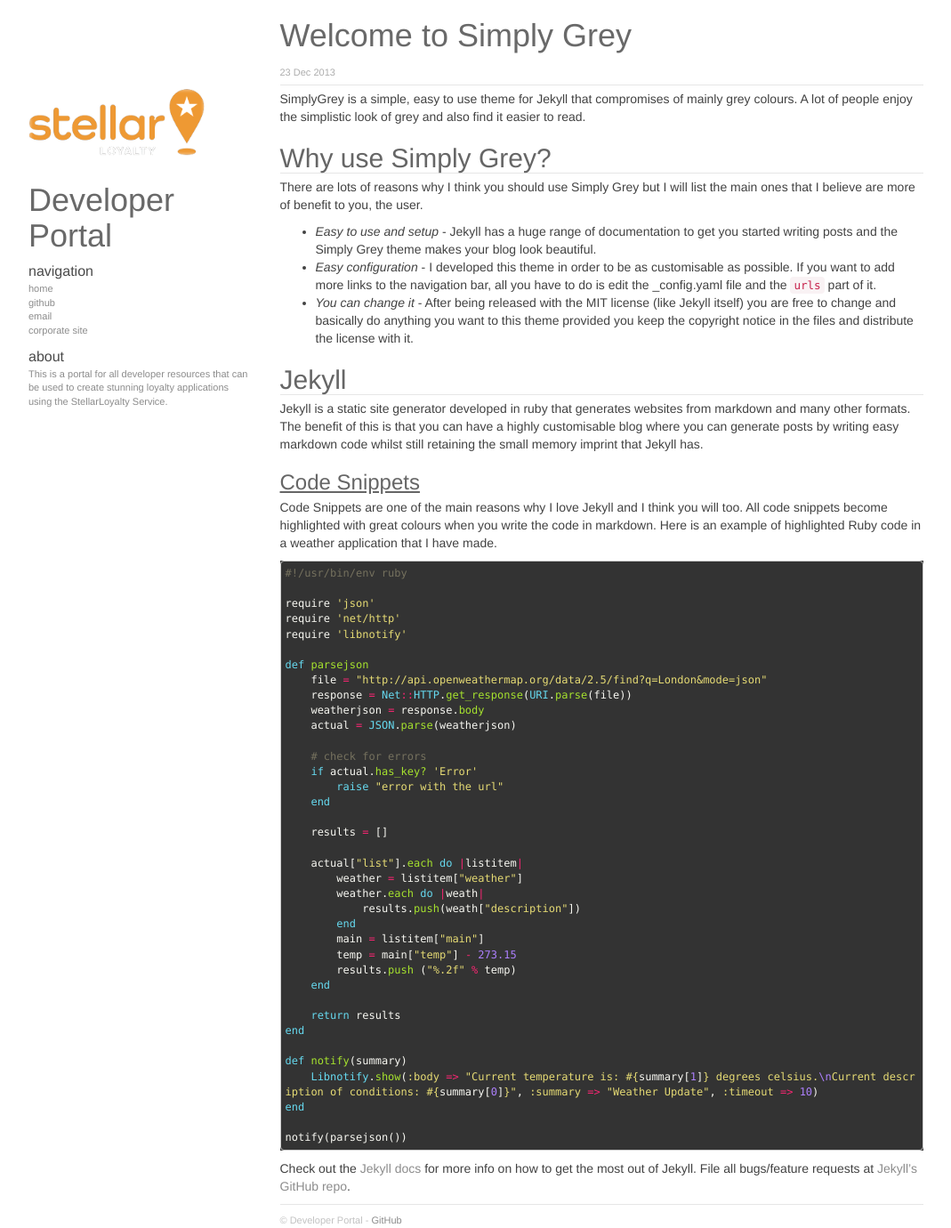
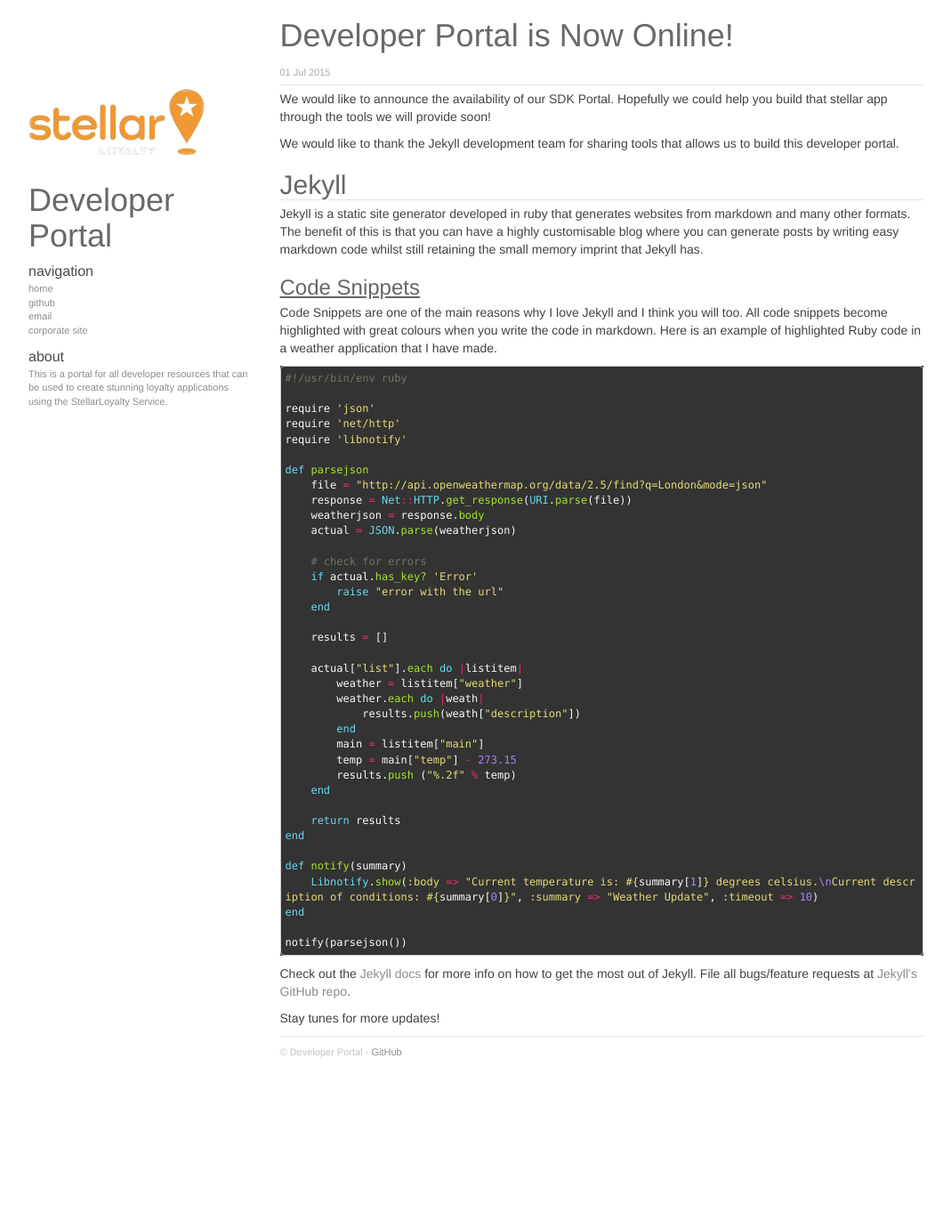
Before and after one commit to jofell/stellar-dev, a Jekyll site: the page built from _posts/2015-07-01-sdk-site-now-up.md, in a window 1280 px wide. Shown: the whole page at 89% size, without its empty margins (58-1127 px from the left). Built offline with Jekyll 4.4.1, drawn with Linux system fonts in a browser that asks for light colours; nearby versions of some CDN libraries; Markdown is read by kramdown in place of the engine named in the settings; after the commit the page ends 1191 px from its top, so only the background shows below that.

Commit message:
Added news with appropriate content as sampler

```diff
--- a/_posts/2013-12-23-welcome-to-simply-grey.markdown
+++ b/_posts/2015-07-01-sdk-site-now-up.md
@@ -1,17 +1,12 @@
 ---
 layout: post
-title:  "Welcome to Simply Grey"
-date:   2013-12-23 00:18:23
-categories: simplygrey
+title:  "Developer Portal is Now Online!"
+date:   2015-07-01 19:12:30 +0800
+categories: announcement
 ---
-SimplyGrey is a simple, easy to use theme for Jekyll that compromises of mainly grey colours. A lot of people enjoy the simplistic look of grey and also find it easier to read.
+We would like to announce the availability of our SDK Portal. Hopefully we could help you build that stellar app through the tools we will provide soon!
 
-## Why use Simply Grey?
-There are lots of reasons why I think you should use Simply Grey but I will list the main ones that I believe are more of benefit to you, the user.
-
-+	<em>Easy to use and setup</em> - Jekyll has a huge range of documentation to get you started writing posts and the Simply Grey theme makes your blog look beautiful.
-+	<em>Easy configuration</em> - I developed this theme in order to be as customisable as possible. If you want to add more links to the navigation bar, all you have to do is edit the _config.yaml file and the `urls` part of it.
-+	<em>You can change it</em> - After being released with the MIT license (like Jekyll itself) you are free to change and basically do anything you want to this theme provided you keep the copyright notice in the files and distribute the license with it.
+We would like to thank the Jekyll development team for sharing tools that allows us to build this developer portal.
 
 ## Jekyll
 Jekyll is a static site generator developed in ruby that generates websites from markdown and many other formats. The benefit of this is that you can have a highly customisable blog where you can generate posts by writing easy markdown code whilst still retaining the small memory imprint that Jekyll has.
@@ -62,3 +57,6 @@
 
 [jekyll-gh]: https://github.com/mojombo/jekyll
 [jekyll]:    http://jekyllrb.com
+
+
+Stay tunes for more updates!
```
Also changed, not shown: _posts/2013-12-23-ruby-json.markdown (deleted, +0 -41 lines), _posts/2015-07-02-platform-sdks-updated.md (added, +9 -0 lines).
